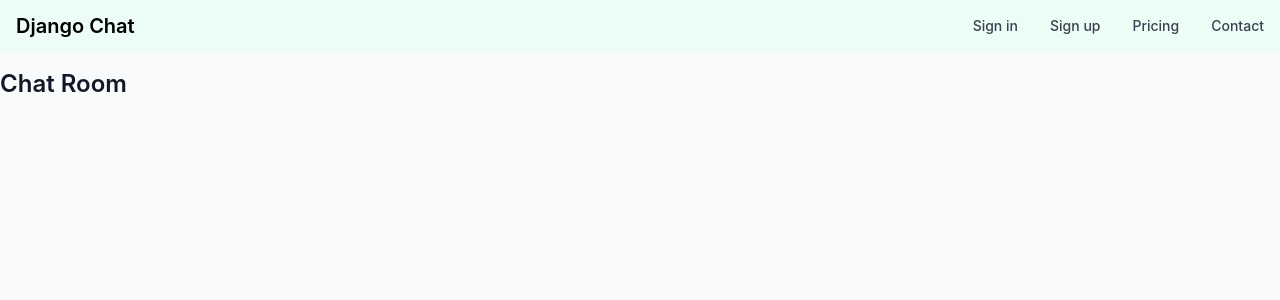
After one commit to Nobody12here/DjangoChat, a Django app: page /room/1 in a window 1280 px wide. The commit adds this page. Shown: the top 300 px of the page. Run offline with Django 4.2, Linux system fonts and the light colour scheme; the visitor is signed in with stand-in values (Sample User, id 1); data that the repository does not hold is empty; some libraries are stand-ins or nearby versions.

Commit message:
added django channels, created join room and room template

```diff
--- a/account/views.py
+++ b/account/views.py
@@ -15,7 +15,7 @@ def login(request: HttpRequest):
         if user:
             auth_login(request, user)
             return redirect("create-room")
-        if not user:
+        else:
             context["message"] = "Login failed please try again!"
             return render(request, "account/login.html", context)
     else:
--- /dev/null
+++ b/chat/templates/chat/room.html
@@ -0,0 +1,7 @@
+{% extends "_base.html" %}
+{% block content %}
+<h1 class="text-2xl font-semibold mb-4 text-gray-900 dark:text-white">Chat Room</h1>
+
+
+
+{% endblock %}
--- a/chat/urls.py
+++ b/chat/urls.py
@@ -4,8 +4,19 @@ from django.urls import path
 urlpatterns = [
     path("create-room/", views.create_room, name="create-room"),
     path(
-        "list-rooms/",
+        "",
         views.list_rooms,
         name="list-rooms",
     ),
+    path(
+        "join-rooms/",
+        views.join_room,
+        name="join-room",
+    ),
+    path(
+        "join-rooms/<str:room_id>",
+        views.join_room,
+        name="join-room",
+    ),
+    path("room/<int:room_id>", views.room, name="room"),
 ]
--- a/chat/views.py
+++ b/chat/views.py
@@ -23,7 +23,41 @@ def create_room(request: HttpRequest):
 
 
 @login_required(login_url="/account")
+def join_room(request: HttpRequest, room_id: str = None):
+    if room_id:
+        try:
+            room = Room.objects.get(id=room_id)
+            if request.user not in room.members.all():
+                room.members.add(request.user)
+            context = {
+                "room_name": room.name,
+            }
+            return redirect("list-rooms")  # redirect to chat interface
+
+        except Room.DoesNotExist:
+            return redirect("list-rooms")
+    else:
+        try:
+            rooms = Room.objects.filter(is_private=False)
+            context = {"rooms": rooms}
+            return render(request, "chat/join_room.html", context)
+        except Room.DoesNotExist:
+            return redirect("list-rooms")
+
+
+@login_required(login_url="/account")
 def list_rooms(request: HttpRequest):
     rooms = Room.objects.filter(admin=request.user)
     context = {"rooms": rooms}
     return render(request, "chat/list_rooms.html", context)
+
+
+@login_required(login_url="/account")
+def room(request: HttpRequest, room_id: int):
+    try:
+        room = Room.objects.get(id=room_id)
+        print (room.description)
+    except Room.DoesNotExist:
+        print(f"this room id does not exists {room_id}")
+
+    return render(request, "chat/room.html")
--- a/djangoChat/settings.py
+++ b/djangoChat/settings.py
@@ -35,8 +35,10 @@ ALLOWED_HOSTS = []
 AUTH_USER_MODEL = "account.user"
 
 # Application definition
+ASGI_APPLICATION = "djangoChat.asgi.application"
 
 INSTALLED_APPS = [
+    "daphne",
     "django.contrib.admin",
     "django.contrib.auth",
     "django.contrib.contenttypes",
--- a/djangoChat/urls.py
+++ b/djangoChat/urls.py
@@ -21,5 +21,5 @@ from django.urls import path, include
 urlpatterns = [
     path("admin/", admin.site.urls),
     path("account/", include("account.urls"), name="accounts"),
-    path("chat/", include("chat.urls"), name="chat"),
+    path("", include("chat.urls"), name="chat"),
 ]
--- a/pyproject.toml
+++ b/pyproject.toml
@@ -5,6 +5,7 @@ description = "Add your description here"
 readme = "README.md"
 requires-python = ">=3.10"
 dependencies = [
+    "channels[daphne]>=4.3.1",
     "django==5.2.6",
     "django-compressor>=4.5.1",
     "django-stubs>=5.1.3",
```
Also changed, not shown: chat/templates/chat/join_room.html (added, +111 -0 lines), chat/templates/chat/list_rooms.html (+101 -36 lines), djangoChat/asgi.py (+4 -3 lines), 1 other file.
